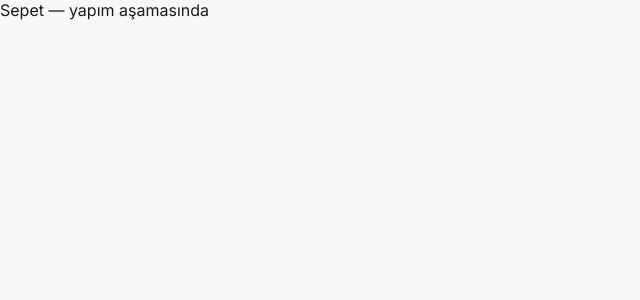
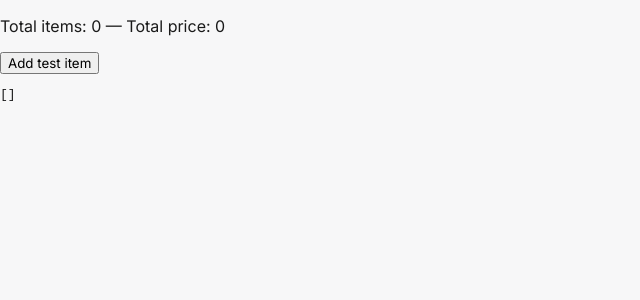
Before and after one commit to ferdikorkut/sepet, a React (Vite) app: page / in a window 1280 px wide. Shown: the top 300 px of the page, without its empty margins (0-640 px from the left). Built offline with nearby package versions, Linux system fonts and the light colour scheme.

Commit message:
feat: add CartContext with useReducer and localStorage sync

```diff
--- a/src/App.jsx
+++ b/src/App.jsx
@@ -1,3 +1,30 @@
+import { CartProvider } from './context/CartContext.jsx';
+import { useCart } from './hooks/useCart.js';
+
+function DebugCart() {
+  const { cart, dispatch, totalItems, totalPrice } = useCart();
+  return (
+    <div>
+      <p>Total items: {totalItems} — Total price: {totalPrice}</p>
+      <button
+        onClick={() =>
+          dispatch({
+            type: 'ADD_ITEM',
+            product: { id: 1, name: 'Test Ürün', price: 10, image: '🧪' },
+          })
+        }
+      >
+        Add test item
+      </button>
+      <pre>{JSON.stringify(cart, null, 2)}</pre>
+    </div>
+  );
+}
+
 export default function App() {
-  return <div>Sepet — yapım aşamasında</div>;
+  return (
+    <CartProvider>
+      <DebugCart />
+    </CartProvider>
+  );
 }
--- /dev/null
+++ b/src/context/CartContext.jsx
@@ -0,0 +1,63 @@
+import { createContext, useEffect, useReducer } from 'react';
+
+const STORAGE_KEY = 'sepet-cart';
+
+export const CartContext = createContext(null);
+
+function cartReducer(state, action) {
+  switch (action.type) {
+    case 'ADD_ITEM': {
+      const existing = state.find((item) => item.id === action.product.id);
+      if (existing) {
+        return state.map((item) =>
+          item.id === action.product.id
+            ? { ...item, quantity: item.quantity + 1 }
+            : item
+        );
+      }
+      return [...state, { ...action.product, quantity: 1 }];
+    }
+    case 'REMOVE_ITEM':
+      return state.filter((item) => item.id !== action.id);
+    case 'INCREASE_QUANTITY':
+      return state.map((item) =>
+        item.id === action.id ? { ...item, quantity: item.quantity + 1 } : item
+      );
+    case 'DECREASE_QUANTITY':
+      return state
+        .map((item) =>
+          item.id === action.id ? { ...item, quantity: item.quantity - 1 } : item
+        )
+        .filter((item) => item.quantity > 0);
+    case 'CLEAR_CART':
+      return [];
+    case 'LOAD_CART':
+      return action.cart;
+    default:
+      return state;
+  }
+}
+
+export function CartProvider({ children }) {
+  const [cart, dispatch] = useReducer(cartReducer, []);
+
+  useEffect(() => {
+    const stored = localStorage.getItem(STORAGE_KEY);
+    if (stored) {
+      dispatch({ type: 'LOAD_CART', cart: JSON.parse(stored) });
+    }
+  }, []);
+
+  useEffect(() => {
+    localStorage.setItem(STORAGE_KEY, JSON.stringify(cart));
+  }, [cart]);
+
+  const totalItems = cart.reduce((sum, item) => sum + item.quantity, 0);
+  const totalPrice = cart.reduce((sum, item) => sum + item.quantity * item.price, 0);
+
+  return (
+    <CartContext.Provider value={{ cart, dispatch, totalItems, totalPrice }}>
+      {children}
+    </CartContext.Provider>
+  );
+}
--- /dev/null
+++ b/src/hooks/useCart.js
@@ -0,0 +1,10 @@
+import { useContext } from 'react';
+import { CartContext } from '../context/CartContext.jsx';
+
+export function useCart() {
+  const context = useContext(CartContext);
+  if (!context) {
+    throw new Error('useCart must be used within a CartProvider');
+  }
+  return context;
+}
```
